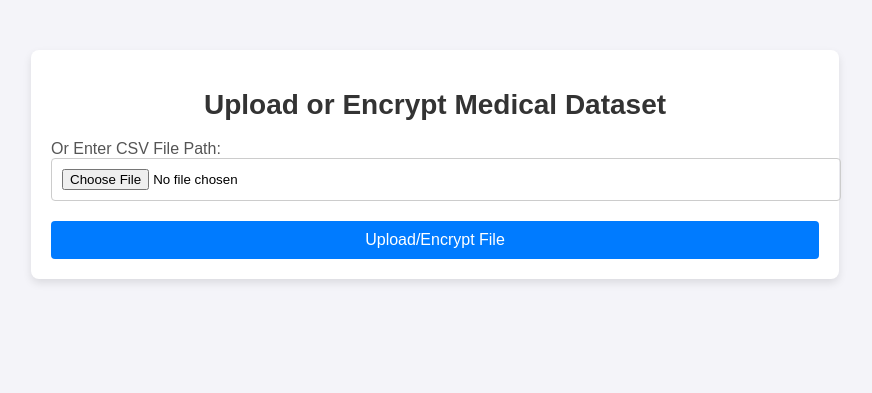
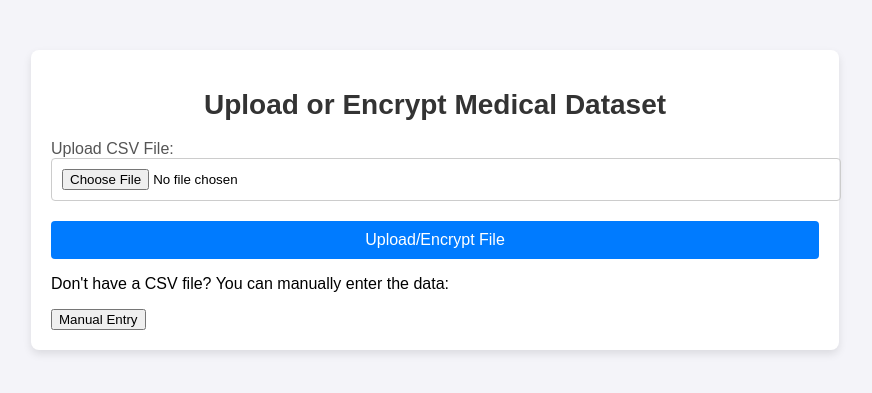
Before and after one commit to Ampsss123/Capstone-Encryption, a Flask app: page /upload in a window 1280 px wide. Shown: the top 393 px of the page, without its empty margins (205-1077 px from the left). Run offline with Flask 3, Linux system fonts and the light colour scheme; the visitor is signed in with stand-in values (Sample User, id 1).

Commit message:
Update upload.html

```diff
--- a/templates/upload.html
+++ b/templates/upload.html
@@ -13,12 +13,15 @@
     <div class="container">
         <h1>Upload or Encrypt Medical Dataset</h1>
 
+        <!-- If the user is not logged in, prompt them to log in -->
         {% if not session.get('logged_in') %}
         <div>
             <p>You are not logged in. <a href="{{ url_for('login') }}">Login here</a>.</p>
         </div>
         {% else %}
-        <!-- Display flash messages -->
+        <!-- If logged in, show the file upload form -->
+
+        <!-- Display any flash messages (e.g., success or error messages) -->
         {% with messages = get_flashed_messages() %}
         {% if messages %}
         <div class="flash-messages">
@@ -29,13 +32,22 @@
         {% endif %}
         {% endwith %}
 
-        <form method="POST" enctype="multipart/form-data">
+        <!-- File upload form -->
+        <form action="{{ url_for('upload_file') }}" method="POST" enctype="multipart/form-data">
             <div class="form-group">
-                <label for="file">Or Enter CSV File Path:</label>
-                <input type="file" name="file" id="file" placeholder="Enter full path of the CSV file" class="file-input">
+                <label for="file">Upload CSV File:</label>
+                <input type="file" name="file" id="file" class="file-input">
             </div>
             <button type="submit" class="upload-button">Upload/Encrypt File</button>
         </form>
+
+        <!-- Manual data entry option -->
+        <div class="manual-entry">
+            <p>Don't have a CSV file? You can manually enter the data:</p>
+            <a href="{{ url_for('manual_entry') }}">
+                <button class="manual-entry-button">Manual Entry</button>
+            </a>
+        </div>
         {% endif %}
     </div>
 </body>
```
